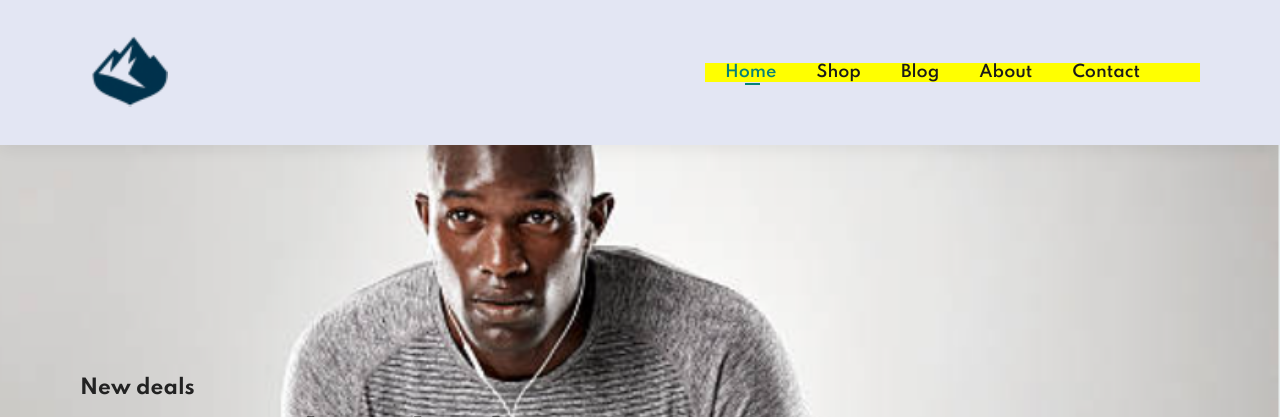
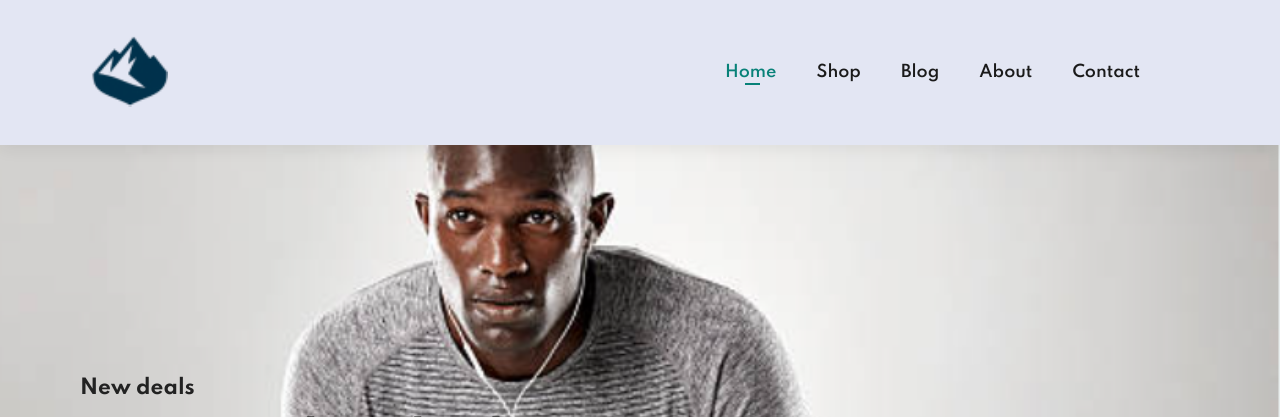
Before and after one commit to KG-67/Sport-web, a PHP site: page /index.html in a window 1280 px wide. Shown: the top 417 px of the page. Run offline with PHP 8.4, Linux system fonts and the light colour scheme.

Commit message:
style.css

```diff
--- a/style.css
+++ b/style.css
@@ -73,9 +73,7 @@ body {
 
 }
 
-#navbar {
-  background: yellow;
-}
+
 
 #navbar li {
   list-style: none;
```
